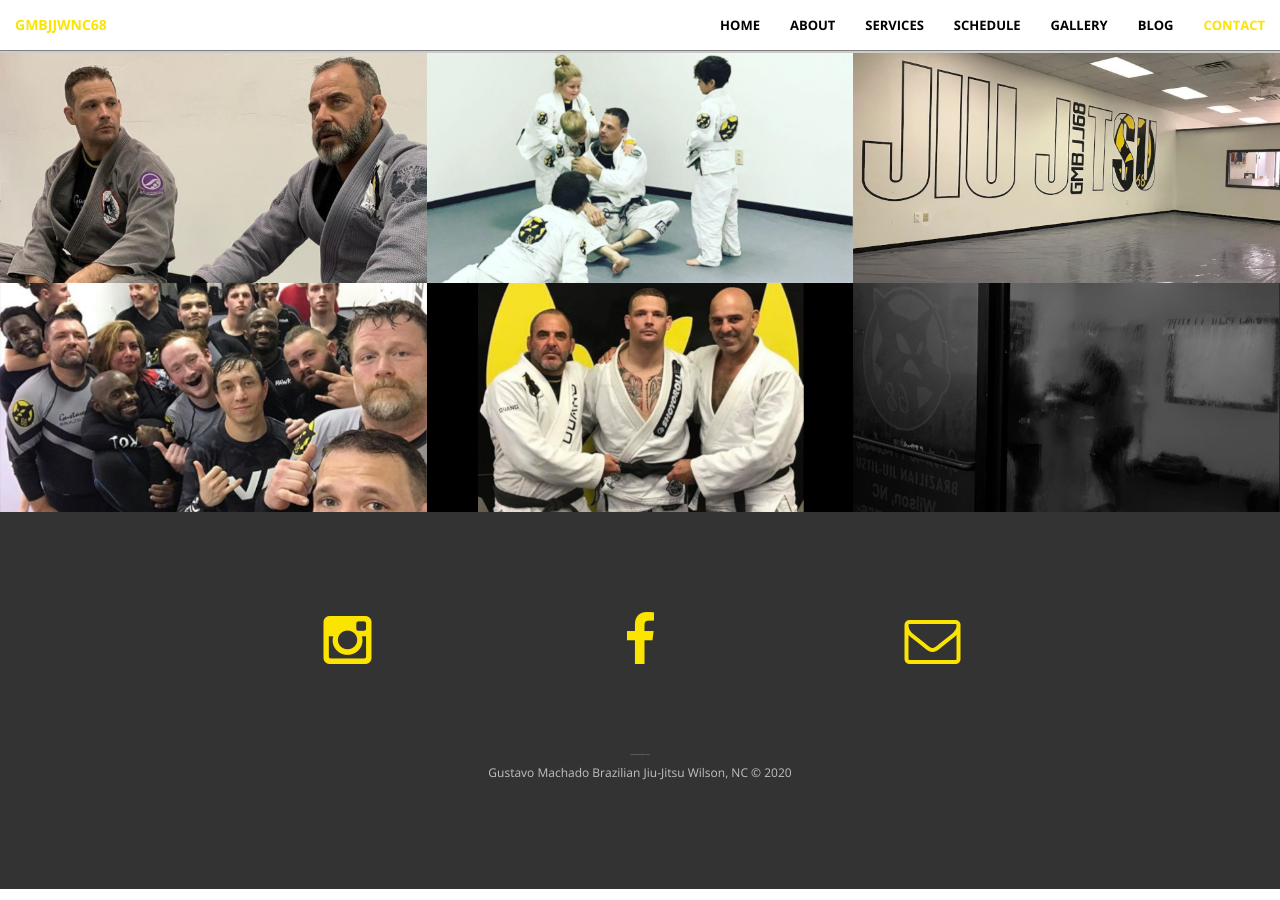
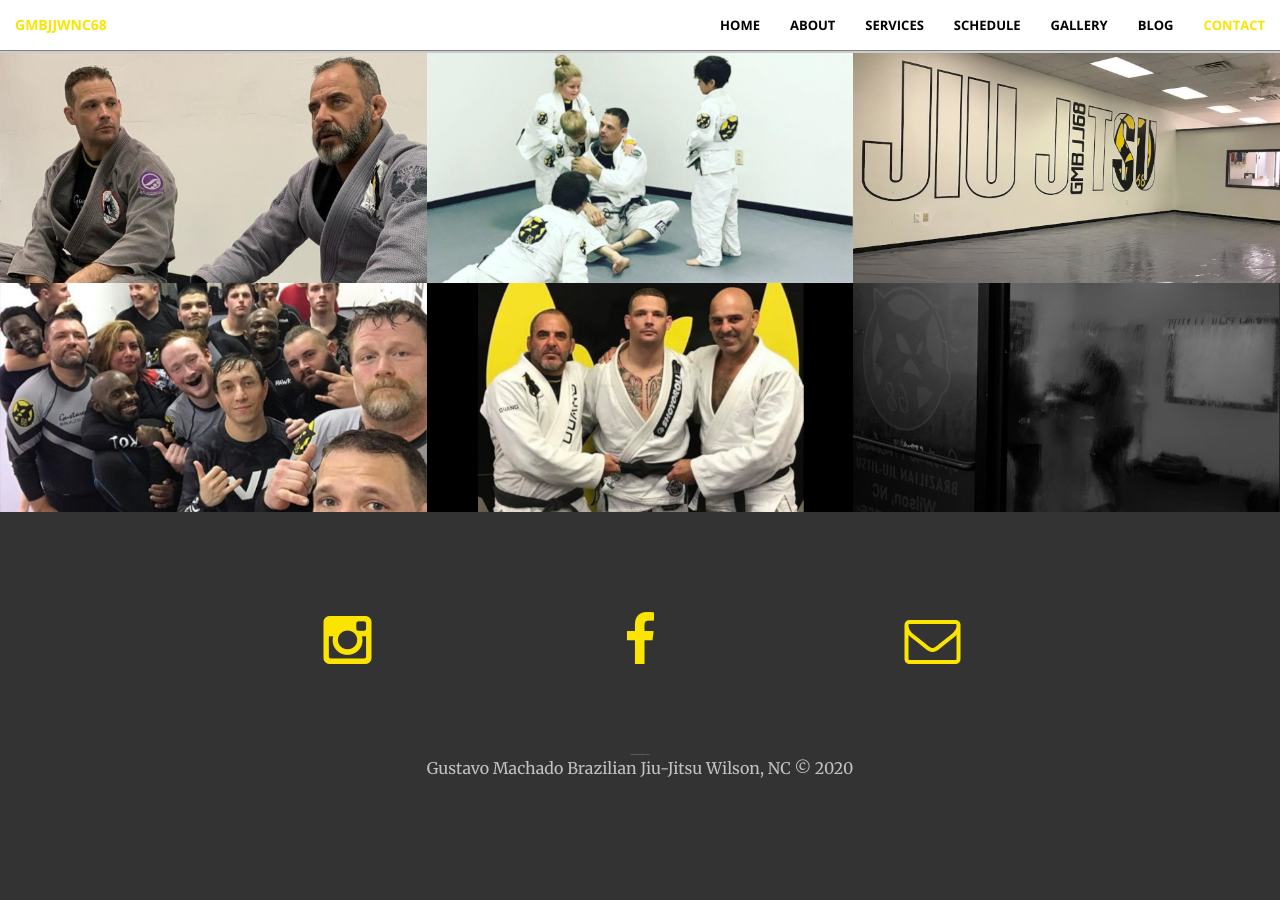
Before and after one commit to gmbjjwnc68/gmbjjwnc68.github.io, a Jekyll site: the page built from index.html, in a window 1280 px wide and 900 px high, scrolled down 2393 px. Built offline with Jekyll 4.4.1, drawn with Linux system fonts in a browser that asks for light colours.

Commit message:
Change copyright to p tag for sizing

```diff
--- a/_includes/contact.html
+++ b/_includes/contact.html
@@ -38,7 +38,7 @@
                     <div class="contact-address text-faded2">3475 Airport Blvd NW, Wilson, NC 27896</div>
                 </a>
                 <!-- <hr class="gray"> -->
-                <h6 class="text-faded">Gustavo Machado Brazilian Jiu-Jitsu Wilson, NC © 2020</h6>
+                <p class="text-faded">Gustavo Machado Brazilian Jiu-Jitsu Wilson, NC © 2020</p>
             </div>
         </div>
     </div>
```
